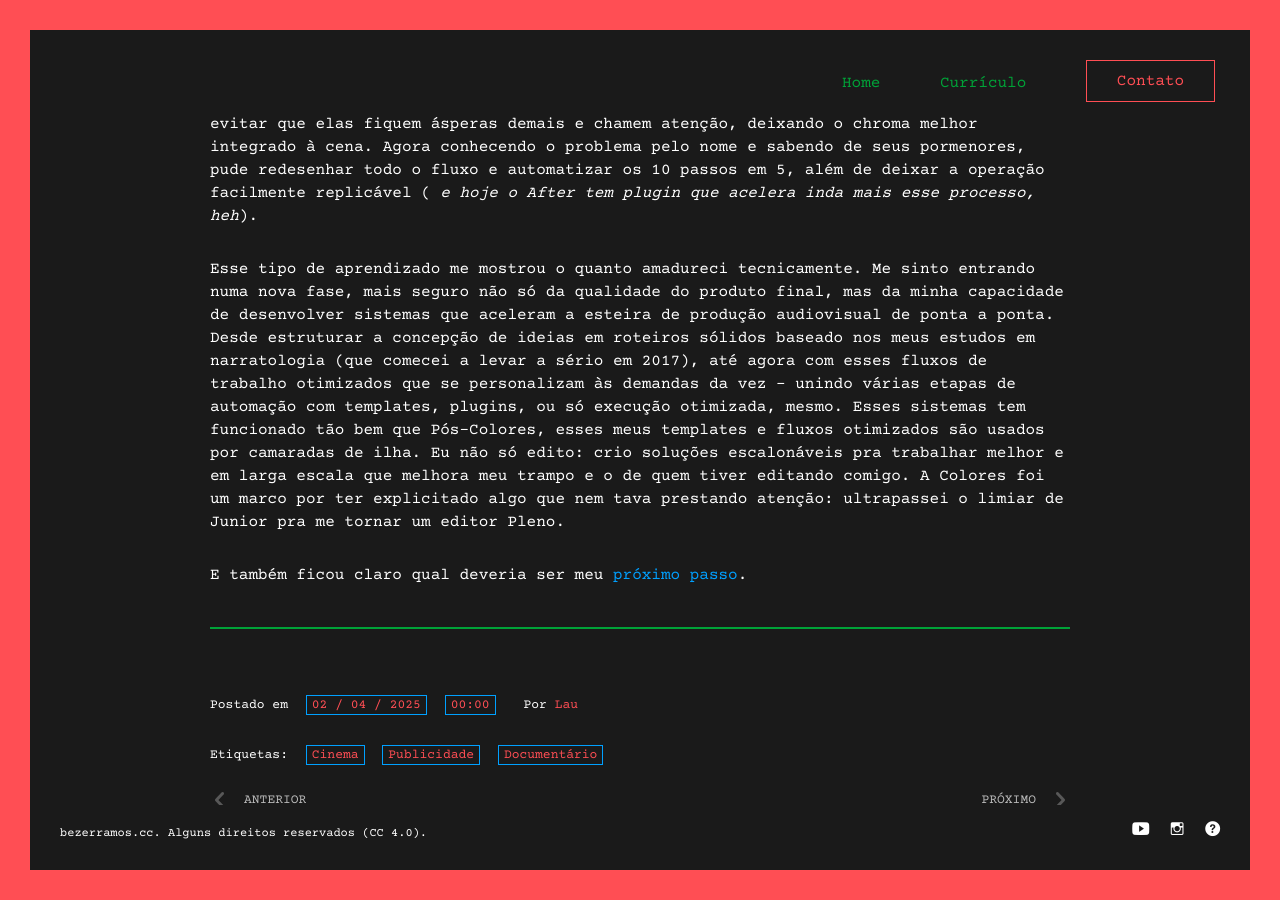
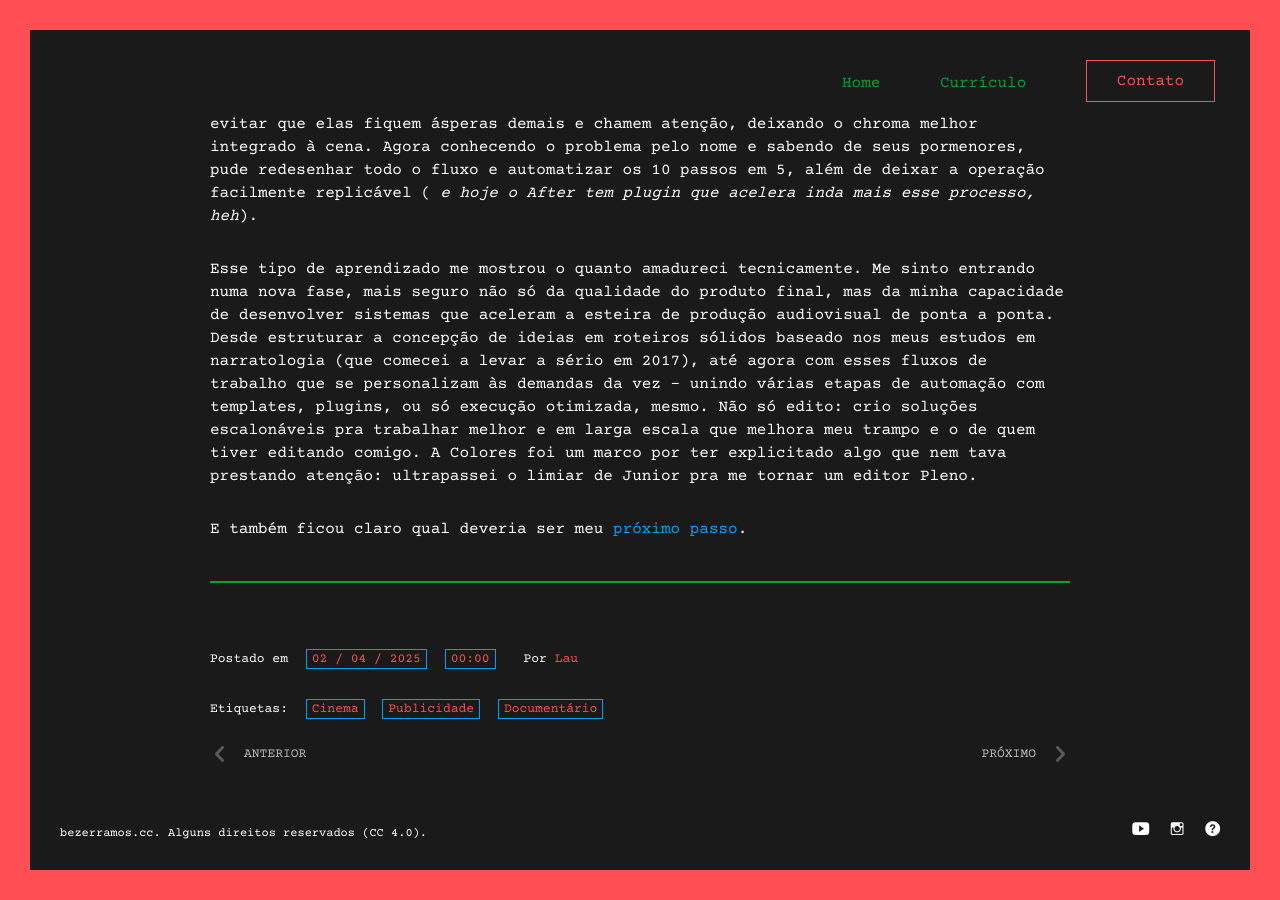
Before and after one commit to tropicaos/bzcc, a Jekyll site: the page built from _posts/2025-04-02-colores-filmes.md, in a window 1280 px wide and 900 px high, scrolled down 3553 px. Built offline with Jekyll 4.4.1, drawn with Linux system fonts in a browser that asks for light colours; nearby versions of some CDN libraries; some web fonts are replaced; comment, search, counter and statistics services are not loaded.

Commit message:
beta quick fix

```diff
--- a/_posts/2025-04-02-colores-filmes.md
+++ b/_posts/2025-04-02-colores-filmes.md
@@ -60,6 +60,6 @@ Me apresentaram um processo de "mistura de luz" entre chroma e fundo. Eram 10 pa
 
 *Light Wrapping* é "envelopar" as bordas do chroma com um desfoque da camada ao fundo pra evitar que elas fiquem ásperas demais e chamem atenção, deixando o chroma melhor integrado à cena. Agora conhecendo o problema pelo nome e sabendo de seus pormenores, pude redesenhar todo o fluxo e automatizar os 10 passos em 5, além de deixar a operação facilmente replicável ( *e hoje o After tem plugin que acelera inda mais esse processo, heh*).
 
-Esse tipo de aprendizado me mostrou o quanto amadureci tecnicamente. Me sinto entrando numa nova fase, mais seguro não só da qualidade do produto final, mas da minha capacidade de desenvolver sistemas que aceleram a esteira de produção audiovisual de ponta a ponta. Desde estruturar a concepção de ideias em roteiros sólidos baseado nos meus estudos em narratologia (que comecei a levar a sério em 2017), até agora com esses fluxos de trabalho otimizados que se personalizam às demandas da vez - unindo várias etapas de automação com templates, plugins, ou só execução otimizada, mesmo. Esses sistemas tem funcionado tão bem que Pós-Colores, esses meus templates e fluxos otimizados são usados por camaradas de ilha. Eu não só edito: crio soluções escalonáveis pra trabalhar melhor e em larga escala que melhora meu trampo e o de quem tiver editando comigo. A Colores foi um marco por ter explicitado algo que nem tava prestando atenção: ultrapassei o limiar de Junior pra me tornar um editor Pleno.
+Esse tipo de aprendizado me mostrou o quanto amadureci tecnicamente. Me sinto entrando numa nova fase, mais seguro não só da qualidade do produto final, mas da minha capacidade de desenvolver sistemas que aceleram a esteira de produção audiovisual de ponta a ponta. Desde estruturar a concepção de ideias em roteiros sólidos baseado nos meus estudos em narratologia (que comecei a levar a sério em 2017), até agora com esses fluxos de trabalho que se personalizam às demandas da vez - unindo várias etapas de automação com templates, plugins, ou só execução otimizada, mesmo. Não só edito: crio soluções escalonáveis pra trabalhar melhor e em larga escala que melhora meu trampo e o de quem tiver editando comigo. A Colores foi um marco por ter explicitado algo que nem tava prestando atenção: ultrapassei o limiar de Junior pra me tornar um editor Pleno.
 
 E também ficou claro qual deveria ser meu [próximo passo](https://www.youtube.com/@canalpoligonal){:target="_blank"}.
```
Also changed, not shown: _data/themes.yml (+6 -6 lines).
